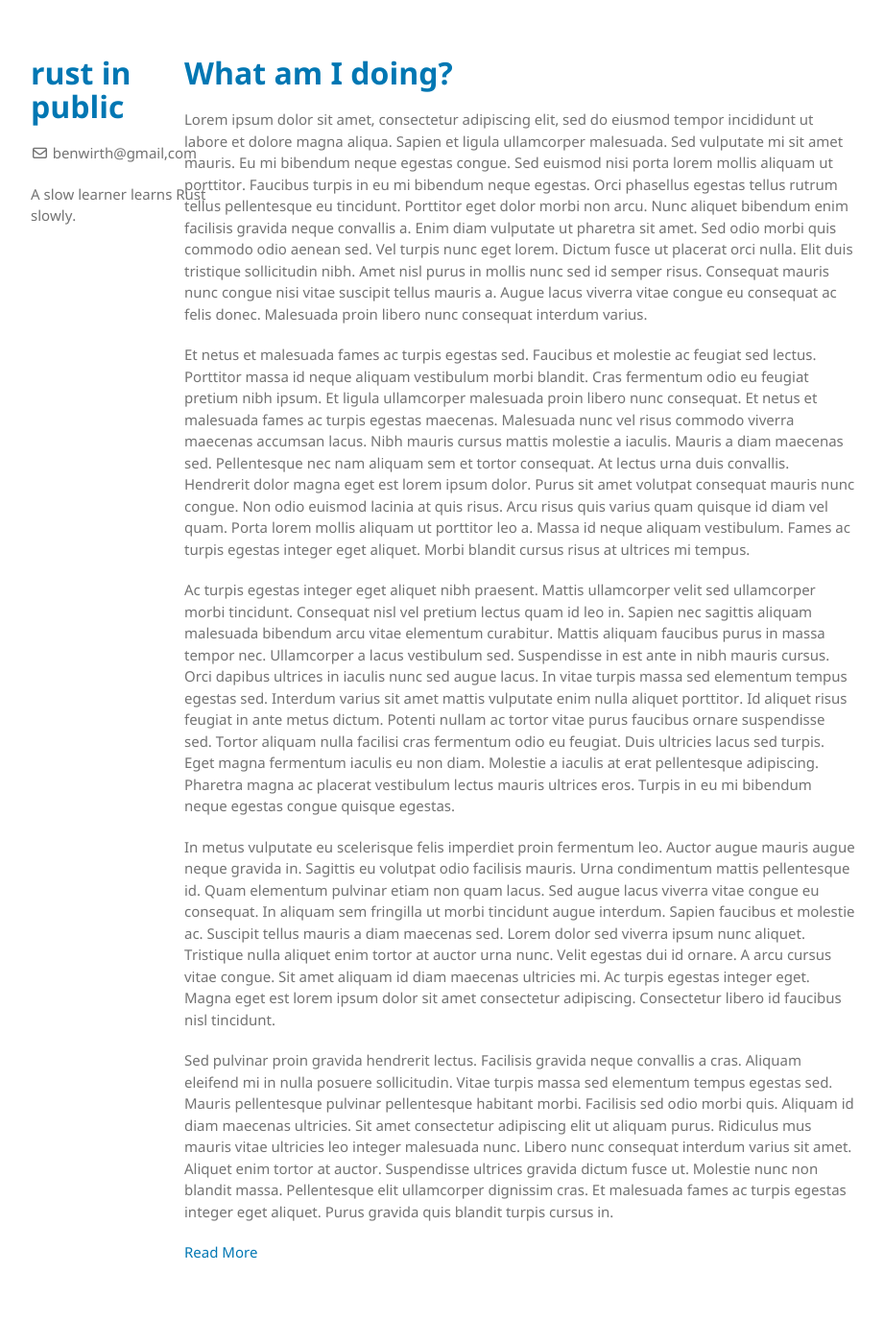
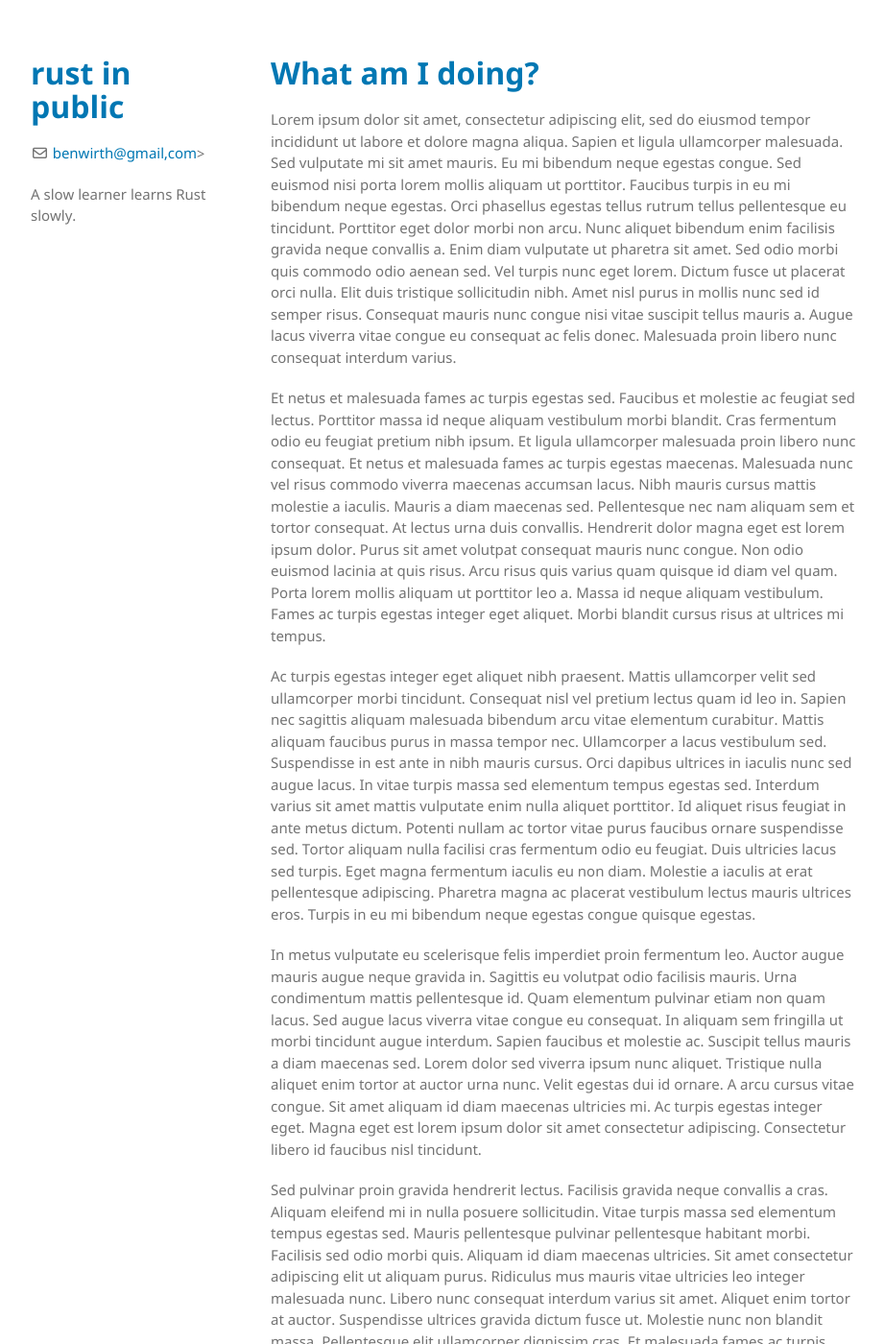
Before and after one commit to rust-in-public/rust-in-public.github.io, a Jekyll site: the page built from index.html, in a window 1280 px wide and 1400 px high. Shown: the whole window at 96% size, without its empty margins (178-1099 px from the left). Built offline with Jekyll 4.4.1, drawn with Linux system fonts in a browser that asks for light colours.

Commit message:
Fix layout.

```diff
--- a/_layouts/default.html
+++ b/_layouts/default.html
@@ -37,7 +37,7 @@
           {% endif %}
 
           {% if site.email %}
-            <p class="addr"><i class="fa-regular fa-envelope"></i>&nbsp;{{ site.email }}</p>
+            <p class="addr"><i class="fa-regular fa-envelope"></i>&nbsp;<a href="{{ "mailto:" | site.email }}">{{ site.email }}</a>></p>
           {% endif %}
 
           <p>{{ site.description | default: site.github.project_tagline }}</p>
--- a/_sass/jekyll-theme-minimalist.scss
+++ b/_sass/jekyll-theme-minimalist.scss
@@ -174,7 +174,7 @@ strong {
 }
 
 section {
-  width: 700px;
+  width: 610px;
   float:right;
   padding-bottom:30px;
 }
```
